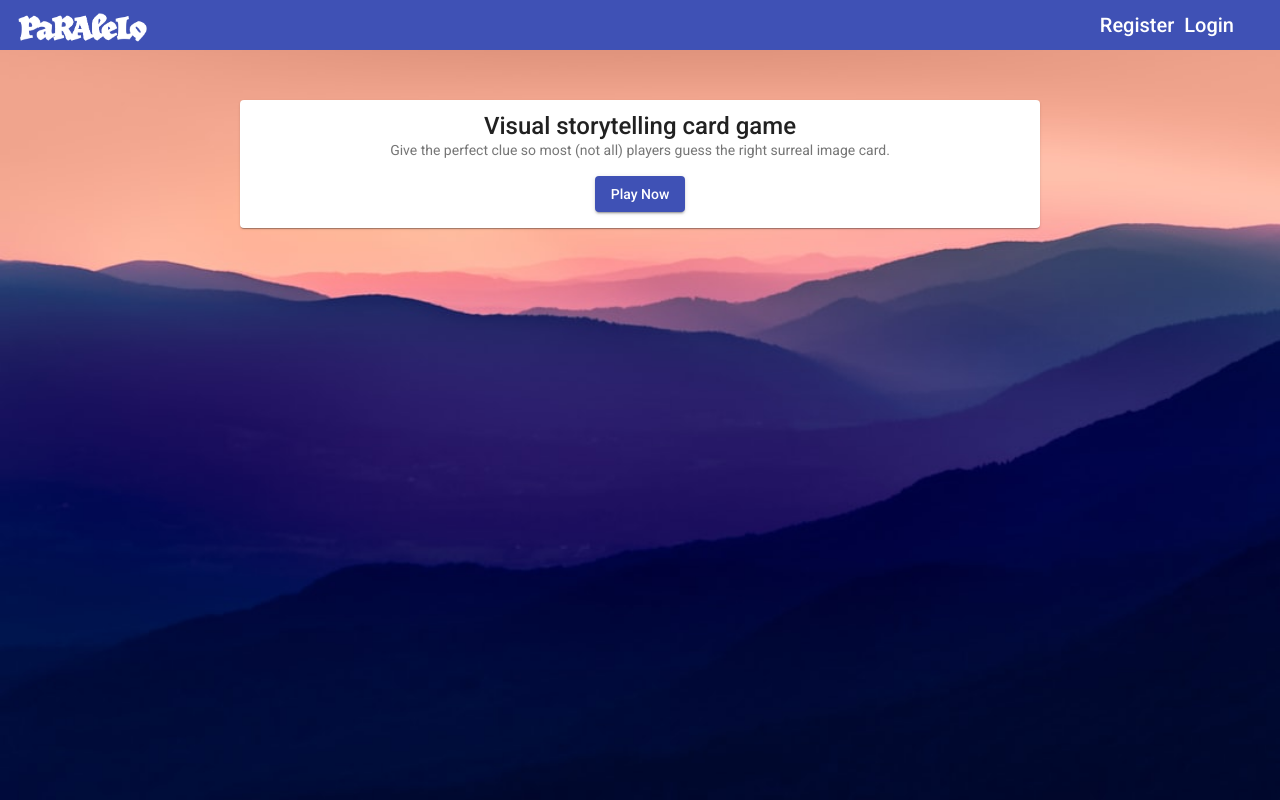
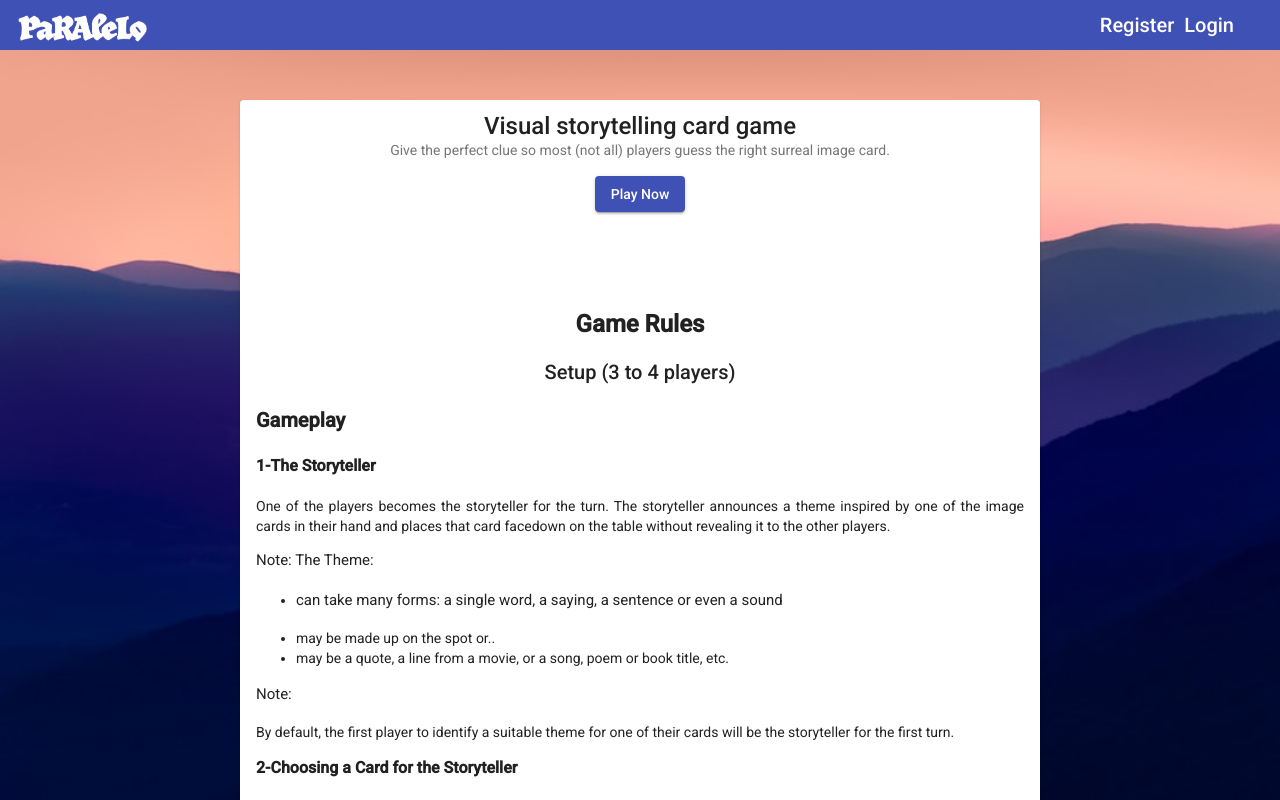
Before and after one commit to PaRAleLo2021/angular-front-end, an Angular app: page / in a window 1280 px wide. Built offline with nearby package versions, Linux system fonts and the light colour scheme.

Commit message:
Added game rules

```diff
--- a/angular.json
+++ b/angular.json
@@ -1,5 +1,8 @@
 {
   "$schema": "./node_modules/@angular/cli/lib/config/schema.json",
+  "cli": {
+    "analytics": "2040d864-afc5-434a-bde6-9add47a30c8a"
+  },
   "version": 1,
   "newProjectRoot": "projects",
   "projects": {
--- a/src/app/home/home.component.html
+++ b/src/app/home/home.component.html
@@ -4,6 +4,44 @@
       <mat-card-title >Visual storytelling card game</mat-card-title>
       <mat-card-subtitle>Give the perfect clue so most (not all) players guess the right surreal image card.</mat-card-subtitle>
       <button routerLink="/game" mat-raised-button color="primary">Play Now</button>
+      <div>
+        <h1 style="text-align: center;"><strong><br><br><br>Game Rules</strong></h1>
+<h2 style="text-align: center;">Setup (3 to 4 players)</h2>
+<h2 style="text-align: justify;"><strong>Gameplay</strong></h2>
+<h3 style="text-align: justify;"><strong>1-The Storyteller</strong></h3>
+<p style="text-align: justify;">One of the players becomes the storyteller for the turn. The storyteller announces a theme inspired by one of the image cards in their hand and places that card facedown on the table without revealing it to the other players.</p>
+<h4 style="text-align: justify;">Note: The Theme:</h4>
+<ul>
+    <li>
+        <h4 style="text-align: justify;"></h4>
+        <h3 style="text-align: justify;"></h3>
+        <h4 style="text-align: justify;">can take many forms: a single word, a saying, a sentence or even a sound</h4>
+    </li>
+    <li style="text-align: justify;">may be made up on the spot or..</li>
+    <li style="text-align: justify;">may be a quote, a line from a movie, or a song, poem or book title, etc.</li>
+</ul>
+<h4 style="text-align: justify;">Note:</h4>
+<p style="text-align: justify;">By default, the first player to identify a suitable theme for one of their cards will be the storyteller for the first turn.&nbsp;</p>
+<h3 style="text-align: justify;"><strong>2-Choosing a Card for the Storyteller </strong></h3>
+<p style="text-align: justify;">Each of the other players selects the image card in their hand that they feel best illustrates the theme.</p>
+<p style="text-align: justify;">Each player places his card facedown on top of the storyteller&rsquo;s card without showing it to the others, forming a pile. The storyteller shuffles the collected cards together with their own card, and places them faceup on the table in a random order.</p>
+<h3 style="text-align: justify;"><strong>&nbsp;3-Finding the Storyteller&rsquo;s Image (Voting)</strong></h3>
+<p style="text-align: justify;">&nbsp;The goal for the other players is to find the storyteller&rsquo;s image among the displayed ones. Each player secretly makes their choice, and then the storyteller counts aloud to three. On the count of three, the players simultaneously point to the card they believe to be the storyteller&rsquo;s. The storyteller then reveals which image was theirs.</p>
+<p style="text-align: justify;"><span style="color: rgb(184, 49, 47);">Important: You are not allowed to vote for your own image!</span></p>
+<h3 style="text-align: justify;"><strong>4-Scoring</strong></h3>
+<ul>
+    <li>
+        <h3 style="text-align: justify;">If ALL players voted for the storyteller&rsquo;s image or if NONE of the players voted for it, the storyteller does not score any points and all the other players score 2 points.</h3>
+    </li>
+    <li style="text-align: justify;">In all other cases, the storyteller and the players that correctly voted for their image each score 3 points.</li>
+    <li style="text-align: justify;"><strong>Bonus Point:</strong> Each player (except the storyteller) scores 1 extra point for each vote garnered by their image (because another player voted for their card)</li>
+</ul>
+<h3 style="text-align: justify;"><strong>5-End of Turn</strong></h3>
+<p style="text-align: justify;">Record the scores on a piece of paper. Shuffle all cards not already in the players&rsquo; hands. Each player then draws one card to bring their hand up to six cards.</p>
+<p style="text-align: justify;">The player to the left of the storyteller becomes the storyteller for the new turn. (The storyteller role moves clockwise at the start of each turn.</p>
+<h2 style="text-align: justify;"><strong>End of the Game</strong></h2>
+<p style="text-align: justify;">The game ends when at least a player scored &gt;=15 points. </p>
+      </div>
     </mat-card-content>
   </mat-card>
 </div>
```
Also changed, not shown: 1 other file (tests, documents, lock files or other folders).
